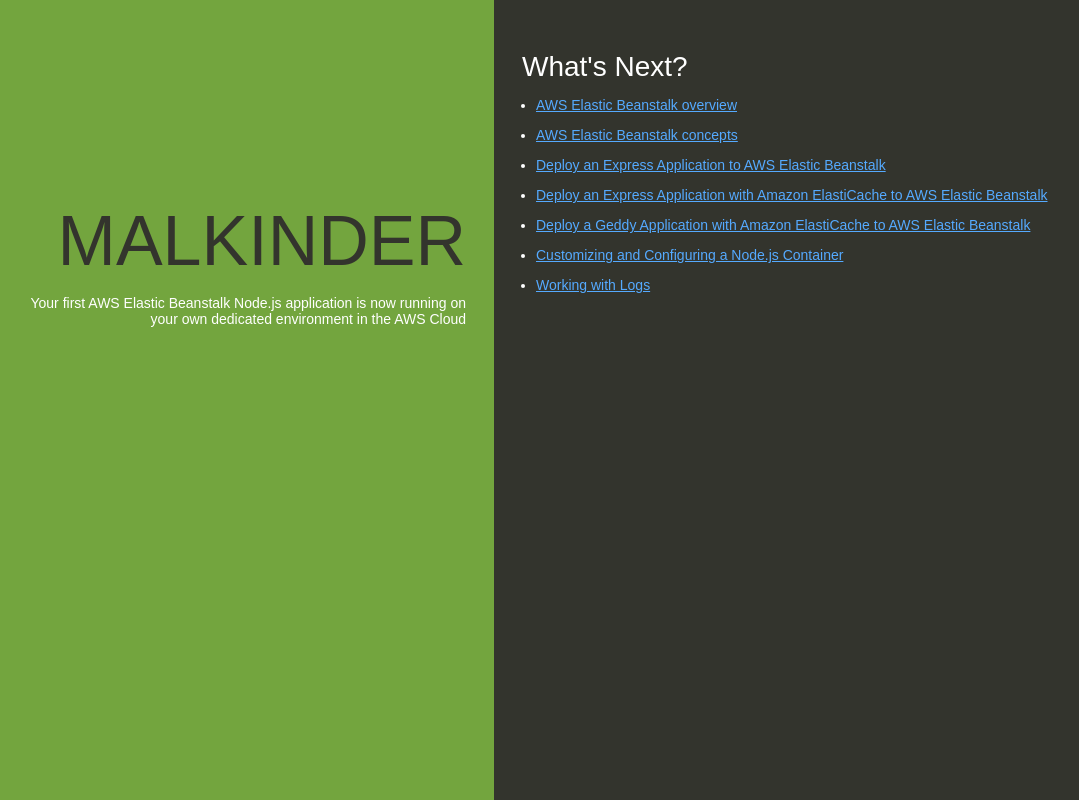
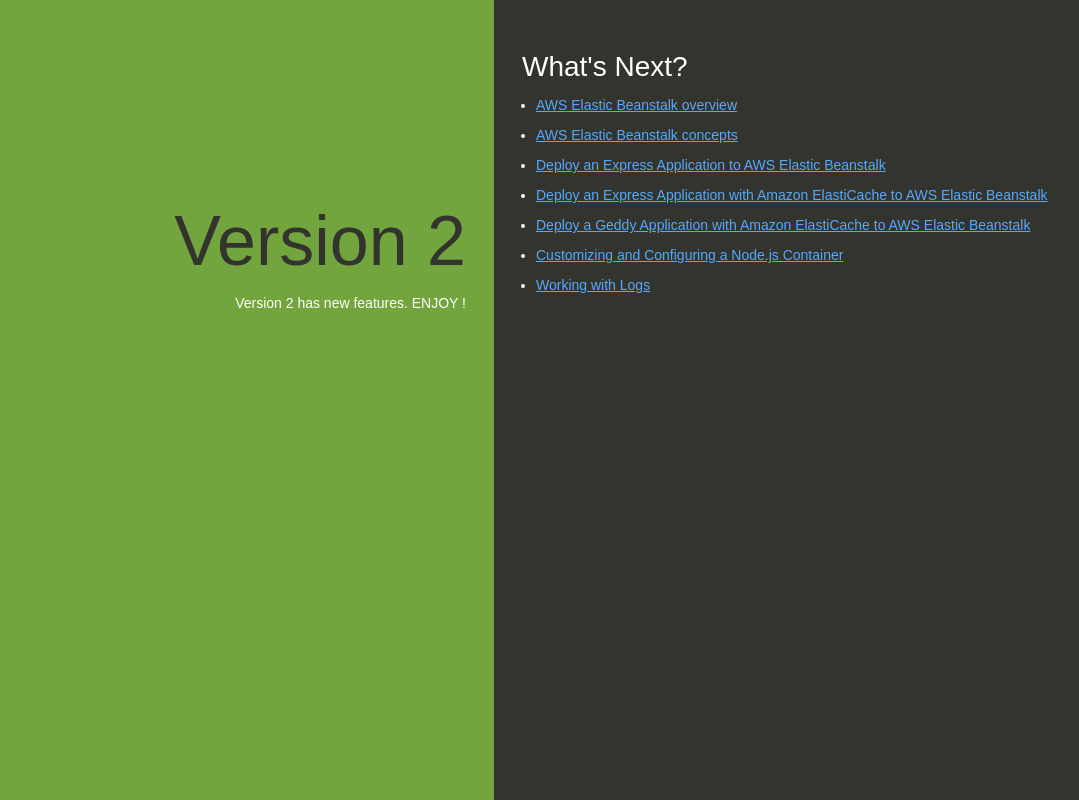
Before and after one commit to malsingh89/msingh, a website: page index.html in a window 1280 px wide. Shown: the whole page, without its empty margins (146-1225 px from the left). Drawn offline with Linux system fonts and the light colour scheme.

Commit message:
Version 2
Version 2 deployment

```diff
--- a/index.html
+++ b/index.html
@@ -74,8 +74,8 @@
   </head>
   <body>
     <div class="textColumn">
-      <h1>MALKINDER</h1>
-      <p>Your first AWS Elastic Beanstalk Node.js application is now running on your own dedicated environment in the AWS Cloud</p>
+      <h1>Version 2</h1>
+      <p>Version 2 has new features. ENJOY !</p>
     </div>
     <div class="linksColumn">
       <h2>What's Next?</h2>
```
